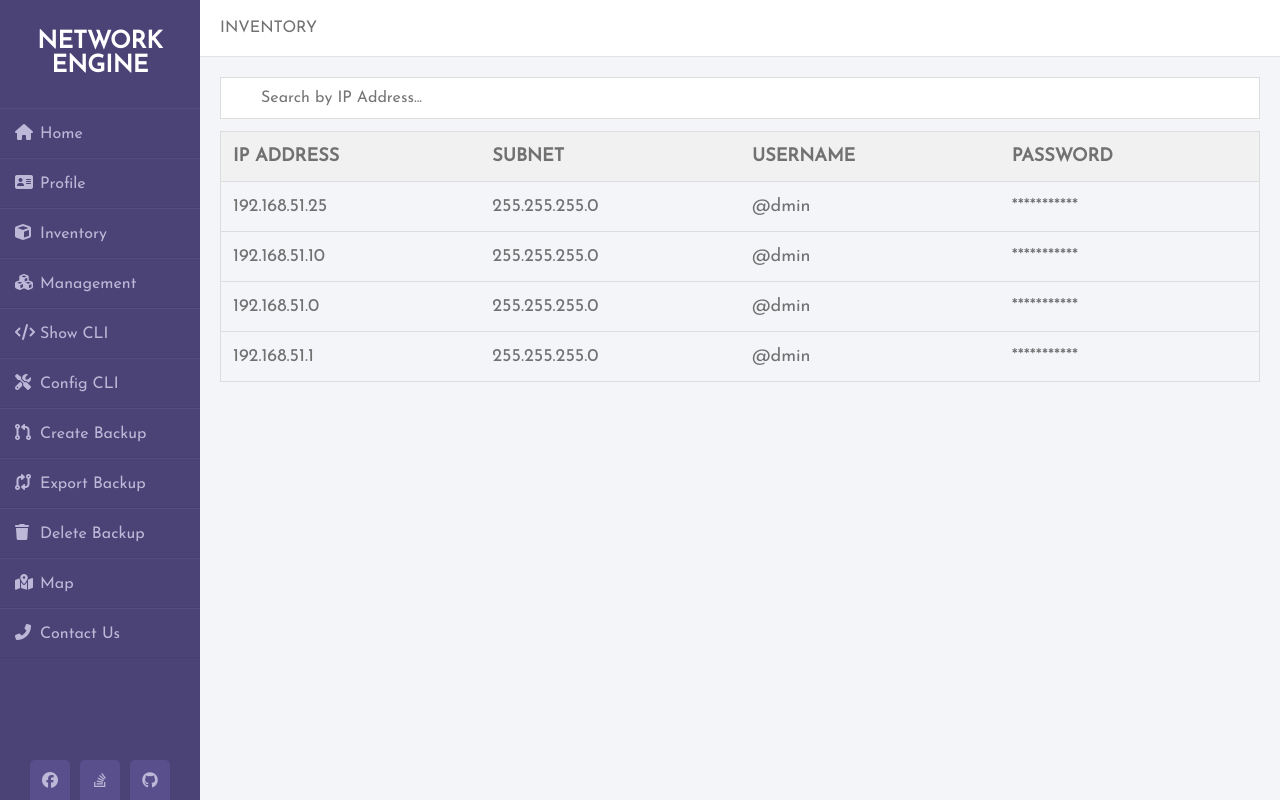
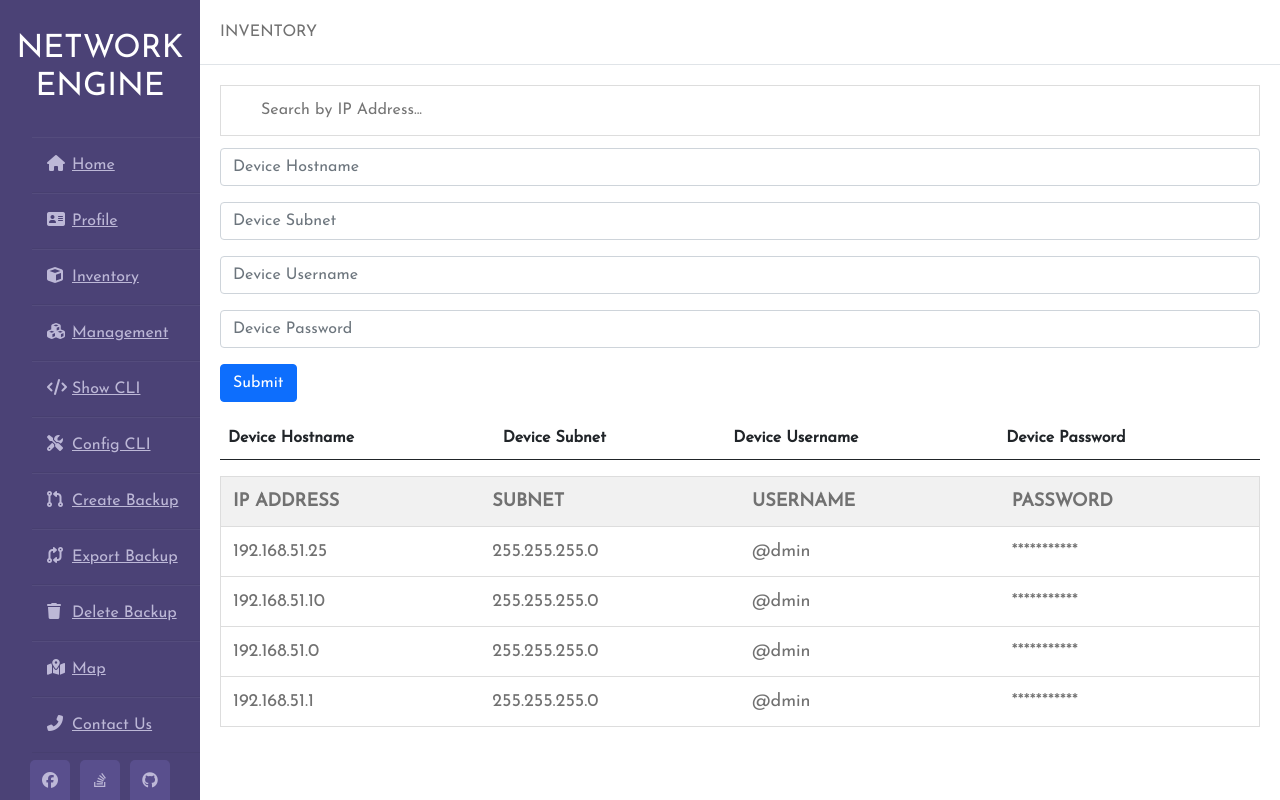
Before and after one commit to ADPOLLEY/Network-Engine, a Flask app: page /inventory in a window 1280 px wide. Run offline with Flask 2, Linux system fonts and the light colour scheme; data comes from the database, SQL or seed files in the repository; both versions use the stored data as it was after the commit; lists and menus that the app fills with data are empty; some libraries are stand-ins or nearby versions.

Commit message:
Major Change
Changed structure of overall app. Also created new database with connections to the inventory tab. Added htmx to add, delete, and edit inventory.

```diff
--- a/app.py
+++ /dev/null
@@ -1,40 +0,0 @@
-from flask import Flask, redirect, render_template, request
-
-
-app = Flask(__name__, template_folder="templates")
-
-
-@app.route("/")
-def home():
-    """Serve homepage template."""
-    return render_template("index.html")
-
-@app.route("/inventory")
-def inventory():
-    """Serve inventory template."""
-    return render_template("inventory.html")
-
-@app.route("/config")
-def configy():
-    """Serve config template."""
-    return render_template("config.html")
-
-@app.route("/contact_us")
-def contact_us():
-    """Serve contact_us template."""
-    return render_template("contact_us.html")
-
-@app.route("/create_backup")
-def create_backup():
-    """Serve create_backup template."""
-    return render_template("create_backup.html")
-
-@app.route("/management")
-def management():
-    """Serve management template."""
-    return render_template("management.html")
-
-@app.route("/profile")
-def profile():
-    """Serve profile template."""
-    return render_template("profile.html")
--- a/templates/inventory.html
+++ b/app/templates/inventory.html
@@ -6,11 +6,14 @@
     <meta charset="UTF-8">
     <title>Network Engine</title>
     <link rel="stylesheet" href= "{{ url_for('static',filename='styles/styles.css') }}">
+    <link href="https://cdn.jsdelivr.net/npm/bootstrap@5.0.0-beta1/dist/css/bootstrap.min.css" rel="stylesheet"
+        integrity="sha384-giJF6kkoqNQ00vy+HMDP7azOuL0xtbfIcaT9wjKHr8RbDVddVHyTfAAsrekwKmP1" crossorigin="anonymous">
+    <!-- HTMX -->
+    <script src="https://unpkg.com/htmx.org@1.5.0"></script>
     <script src="https://kit.fontawesome.com/a0bcbd31cc.js" crossorigin="anonymous"></script>
 
 
     <!--THIS DECLARES THE VARIBLE IN THE TABLE, WILL HAVE TO IMPORTFLASK AND P[OSSIBLY DELTE THIS PORTION]-->
-
     <script type="text/javascript" src="https://www.gstatic.com/charts/loader.js"></script>
     <script>
         function myFunction() {
@@ -81,6 +84,45 @@
                 <input type="text" id="myInput" onkeyup="myFunction()" placeholder="Search by IP Address...">
 
 
+                <form hx-post="/submit" hx-swap="beforeend" hx-target="#new-device" class="mb-3">
+                    <input type="text" placeholder="Device Hostname" name="hostname" class="form-control mb-3" />
+                    <input type="text" placeholder="Device Subnet" name="subnet" class="form-control mb-3" />
+                    <input type="text" placeholder="Device Username" name="username" class="form-control mb-3" />
+                    <input type="text" placeholder="Device Password" name="password" class="form-control mb-3" />
+                    <button type="submit" class="btn btn-primary">Submit</button>
+                </form>
+
+                <table class="table">
+                    <thead>
+                      <tr>
+                        <th scope="col">Device Hostname</th>
+                        <th scope="col">Device Subnet</th>
+                        <th scope="col">Device Username</th>
+                        <th scope="col">Device Password</th>
+                      </tr>
+                    </thead>
+                    <tbody id="new-device" hx-target="closest tr" hx-swap="outerHTML swap:0.5s">
+                        {%for device in Device%}
+                        <tr>
+                            <td>{{device.Device.hostname_id}}</td>
+                            <td>{{device.Device.subnet}}</td>
+                            <td>{{device.Device.username}}</td>
+                            <td>{{device.Device.password}}</td>
+                            <td>
+                                <button class="btn btn-primary"
+                                    hx-get="/get-edit-form/{{device.Device.hostname_id}}">
+                                    Edit Hostname
+                                </button>
+                            </td>
+                            <td>
+                                <button hx-delete="/delete/{{device.Device.hostname_id}}" class="btn btn-primary">Delete</button>
+                            </td>
+                        </tr>
+                        {%endfor%}
+                    </tbody>
+                </table>
+            </body>
+
                 <table id="myTable">
                     <tr class="header">
                         <th style="width:25%;">IP Address</th>
--- /dev/null
+++ b/app/views.py
@@ -0,0 +1,117 @@
+from app import app, db
+from flask import redirect, render_template, request, jsonify
+from app.models import Device
+
+@app.route("/", methods=["GET"])
+def home():
+    """Serve homepage template."""
+    return render_template("index.html")
+
+@app.route("/inventory", methods=["GET"])
+def inventory():
+    """Serve inventory template."""
+    devices = db.session.query(Device).filter().all()
+    return render_template("inventory.html", devices=devices)
+
+@app.route("/submit", methods=["POST"])
+def submit():
+    global_device_object = Device()
+
+    hostname = request.form["hostname"]
+    subnet = request.form["subnet"]
+    username = request.form["username"]
+    password = request.form["password"]
+
+    device_exists = db.session.query(Device).filter().first()
+    print(device_exists)
+
+    #check if device already exists in db
+
+    if device_exists:
+        hostname_id = device_exists.hostname_id
+        device = Device(hostname_id=hostname_id, subnet=subnet)
+        db.session.add(device)
+        db.session.commit()
+        global_device_object = device
+    else:
+        device = Device(hostname_id=hostname)
+        db.session.add(device)
+        db.session.commit()
+
+        device = Device(hostname_id=hostname_id, subnet=subnet)
+        db.session.add(device)
+        db.session.commit()
+        global_device_object = device
+
+    response = f"""
+    <tr>
+        <td>{hostname}</td>
+        <td>{subnet}</td>
+        <td>{username}</td>
+        <td>{password}</td>
+        <td>
+            <button class="btn btn-primary"
+                hx-get="/get-edit-form/{global_device_object.hostname_id}">
+                Edit Title
+            </button>
+        </td>
+        <td>
+            <button hx-delete="/delete/{global_device_object.hostname_id}"
+                class="btn btn-primary">
+            </button>
+        </td>
+    </tr>
+    """
+    return response
+
+@app.route("/delete/<int:id>", methods=["DELETE"])
+def delete_device(id):
+    device = Device.query.get(id)
+    db.session.delete(device)
+    db.session.commit()
+
+    return ""
+
+@app.route("/get-edit-form/int:id", methods=["GET"])
+def get_edit_form(id):
+    device = Device.query.get(id)
+
+    response = f"""
+    <tr hx-trigger='cancel' class='editing' hx-get="/get-device-row/{id}">
+  <td><input name="hostname" value="{device.hostname}"/></td>
+  <td>
+    <button class="btn btn-primary" hx-get="/get-device-row/{id}">
+      Cancel
+    </button>
+    <button class="btn btn-primary" hx-put="/update/{id}" hx-include="closest tr">
+      Save
+    </button>
+  </td>
+    </tr>
+    """
+    return response
+
+@app.route("/config")
+def configy():
+    """Serve config template."""
+    return render_template("config.html")
+
+@app.route("/contact_us")
+def contact_us():
+    """Serve contact_us template."""
+    return render_template("contact_us.html")
+
+@app.route("/create_backup")
+def create_backup():
+    """Serve create_backup template."""
+    return render_template("create_backup.html")
+
+@app.route("/management")
+def management():
+    """Serve management template."""
+    return render_template("management.html")
+
+@app.route("/profile")
+def profile():
+    """Serve profile template."""
+    return render_template("profile.html")
--- /dev/null
+++ b/run.py
@@ -0,0 +1,4 @@
+from app import app
+
+if __name__ == "__main__":
+    app.run()
```
Also changed, not shown: app/__init__.py (added, +16 -0 lines), app/models.py (added, +11 -0 lines), app/sqlite.db (added), app/static/styles/inventory.css (renamed from static/styles/inventory.css), app/static/styles/styles.css (renamed from static/styles/styles.css), app/templates/config.html (renamed from templates/config.html), app/templates/contact_us.html (renamed from templates/contact_us.html), app/templates/create_backup.html (renamed from templates/create_backup.html), app/templates/index.html (renamed from templates/index.html), app/templates/management.html (renamed from templates/management.html), app/templates/profile.html (renamed from templates/profile.html), 4 other files.
